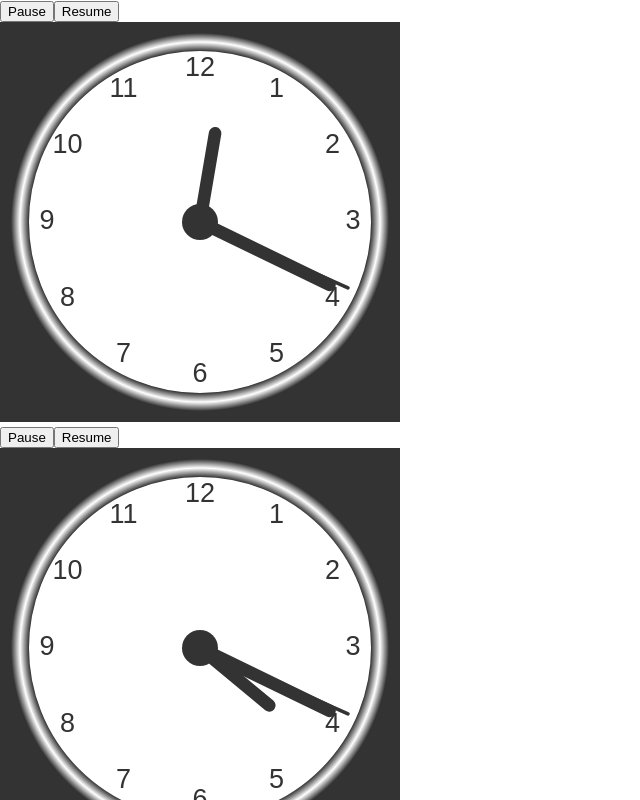
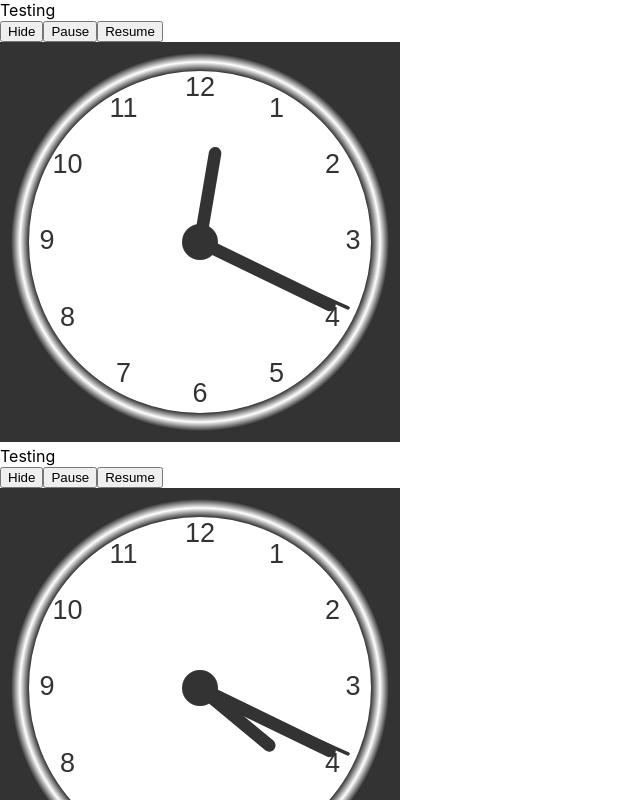
Before and after one commit to ducquang2/clock, a React (Create React App) app: page / in a window 1280 px wide. Shown: the top 800 px of the page, without its empty margins (0-640 px from the left). Built offline with nearby package versions, Linux system fonts and the light colour scheme.

Commit message:
just-hide

```diff
--- a/src/Components/Clock.js
+++ b/src/Components/Clock.js
@@ -1,4 +1,16 @@
 import React, { Component } from "react";
+
+function HidingState(stateof) {
+  if (!stateof.warn) {
+    return null;
+  }
+
+  return (
+    <div className="test">
+      Testing
+    </div>
+  );
+};
 
 export default class Clock extends Component {
   canvas = "";
@@ -8,8 +20,11 @@ export default class Clock extends Component {
   timeZone;
   id;
 
+
   constructor(props) {
     super(props);
+    this.stateof = {show: true}
+    this.handleToggleClick = this.handleToggleClick.bind(this);
     this.country = this.props.country;
     this.tz = this.props.timeZone;
     this.id = this.props.id;
@@ -49,6 +64,11 @@ export default class Clock extends Component {
 
   componentWillUnmount() {
     clearInterval(this.timerID);
+  }
+
+  getDate() {
+    alert(`Hôm nay là thứ ${this.state.date.getDay()}`);
+    console.log(this);
   }
 
   pause() {
@@ -147,10 +167,22 @@ export default class Clock extends Component {
     ctx.rotate(-pos);
   }
 
+
+  handleToggleClick() {
+    this.setState(prevState => ({
+      show: !prevState.show
+    }));
+  }
+
+
   render() {
     return (
       <div>
         <div>
+          <HidingState warn={this.stateof.show} />
+          <button onClick={this.handleToggleClick}>
+            {this.stateof.show ? 'Hide' : 'Show'}
+          </button>
           <button onClick={() => this.pause()}>Pause</button>
           <button onClick={() => this.resume()}>Resume</button>
         </div>
```
